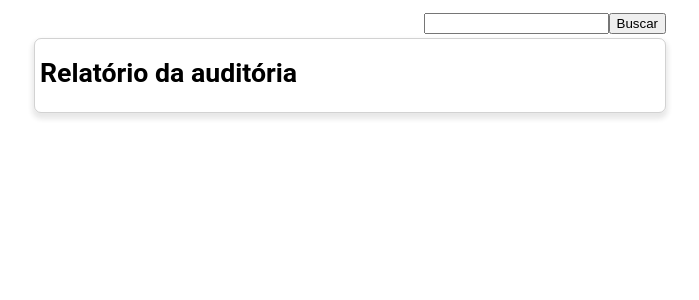
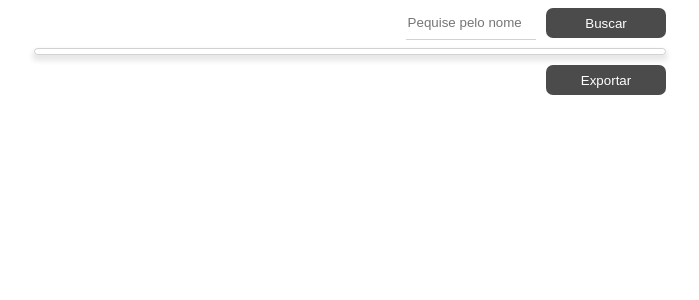
Before and after one commit to IsraelFrota/ideia-nextjs, a Next.js app: page /export in a window 1280 px wide. Shown: the top 300 px of the page, without its empty margins (290-989 px from the left). Built offline with nearby package versions, Linux system fonts and the light colour scheme.

Commit message:
bugs resolvidos

```diff
--- a/components/report/Seiketsu.jsx
+++ b/components/report/Seiketsu.jsx
@@ -30,6 +30,11 @@ function Seiketsu({ data }) {
 		<div className={style.report_data}>
 			<div className={style.report_title}>
 				<h3>Seiketsu</h3>
+				<p>
+					Seiketsu é o quarto passo da metodologia 5S, que se concentra em estabelecer e manter a ordem e
+					limpeza através da criação de procedimentos e rotinas, treinamento de funcionários e inspeções
+					regulares, visando manter a limpeza e organização a longo prazo.
+				</p>
 			</div>
 			<div className={style.report_row}>
 				<div className={style.report_cell}>
--- a/components/report/Seiri.jsx
+++ b/components/report/Seiri.jsx
@@ -7,6 +7,12 @@ function Seiri({ data }) {
 		<div className={style.report_data}>
 			<div className={style.report_title}>
 				<h3>Seiri</h3>
+				<p>
+					O senso de utilização é o primeiro passo da metodologia 5S, que se concentra em identificar e
+					separar itens necessários dos não necessários em um ambiente de trabalho. O objetivo é remover
+					itens não necessários para liberar espaço e melhorar a eficiência e organização do ambiente de
+					trabalho.
+				</p>
 			</div>
 			<div className={style.report_row}>
 				<div className={style.report_cell}>
--- a/components/report/Seiso.jsx
+++ b/components/report/Seiso.jsx
@@ -22,6 +22,14 @@ function Seiso({ data }) {
 		<div className={style.report_data}>
 			<div className={style.report_title}>
 				<h3>Seiso</h3>
+				<p>
+					Seiso é o terceiro passo da metodologia 5S e é traduzido como "limpeza" ou "higienização". Ele se
+					concentra em realizar uma limpeza completa e profunda do ambiente de trabalho, incluindo as
+					áreas que são normalmente ignoradas ou difíceis de limpar. O objetivo é remover toda a sujeira,
+					suor, e sujidade acumulada, para garantir que o ambiente de trabalho seja limpo e saudável para os
+					trabalhadores e para aumentar a eficiência e organização. Além disso, é uma oportunidade para
+					identificar problemas ocultos, como vazamentos, problemas elétricos, e problemas mecânicos.
+				</p>
 			</div>
 			<div className={style.report_row}>
 				<div className={style.report_cell}>
--- a/components/report/Seiton.jsx
+++ b/components/report/Seiton.jsx
@@ -6,6 +6,11 @@ function Seiton({ data }) {
 		<div className={style.report_data}>
 			<div className={style.report_title}>
 				<h3>Seiton</h3>
+				<p>
+					O senso de ordenação preza pela identificação e otimização de fluxos de trabalho, áreas de
+					trabalho, equipamentos e ferramentas, materiais, documentos, sinais, iluminação, limpeza,
+					segurança e espaço.
+				</p>
 			</div>
 			<div className={style.report_row}>
 				<div className={style.report_cell}>
--- a/components/report/Shitsuke.jsx
+++ b/components/report/Shitsuke.jsx
@@ -7,6 +7,11 @@ function Shitsuke({ data }) {
 		<div className={style.report_data}>
 			<div className={style.report_title}>
 				<h3>Shitsuke</h3>
+				<p>
+					Shitsuke é o quinto passo da metodologia 5S e é traduzido como “disciplina” ou “manutenção”. Ele
+					se concentra em tornar os procedimentos e rotinas estabelecidos no passo anterior (Seiketsu)
+					parte da rotina diária e incorporando-os na cultura organizacional.
+				</p>
 			</div>
 			<div className={style.report_row}>
 				<div className={style.report_cell}>
--- a/package.json
+++ b/package.json
@@ -21,6 +21,7 @@
   },
   "homepage": "https://github.com/IsraelFrota/ideia-nextjs#readme",
   "dependencies": {
+    "jspdf": "^2.5.2",
     "mongodb": "^6.12.0",
     "mongoose": "^8.8.4",
     "next": "^15.1.0",
--- a/pages/export.js
+++ b/pages/export.js
@@ -1,4 +1,5 @@
-import { useState } from "react";
+import { useRef, useState } from "react";
+import { jsPDF } from "jspdf";
 
 import AuditInfo from "../components/report/AuditInfo";
 import Seiri from "../components/report/Seiri";
@@ -8,12 +9,16 @@ import Seiketsu from "../components/report/Seiketsu";
 import Shitsuke from "../components/report/Shitsuke";
 import Result from "../components/report/Result";
 
+import Button from "../components/Button";
+
 import style from "../style/style.module.css";
 
 function ExportDocument() {
   const [query, setQuery] = useState('');
   const [result, setResult] = useState([]);
   const [loading, setLoading] = useState(false);
+
+  const contentRef = useRef();
 
   const searchAudited = async () => {
     if (!query) {
@@ -44,6 +49,21 @@ function ExportDocument() {
     }
   };
 
+  const handleExport = () => {
+    const doc = new jsPDF();
+
+    doc.html(contentRef.current, {
+      callback: function (doc) {
+        doc.save("relatorio.pdf");
+      },
+      margin: [10, 10, 10, 10],
+      x: 10,
+      y: 10,
+      width: 180,
+      windowWidth: 800,
+    });
+  };
+
   return (
     <div className={style.report_container}>
       <div className={style.report_content}>
@@ -52,20 +72,19 @@ function ExportDocument() {
             type="text"
             name={"search"}
             value={query}
+            placeholder="Pequise pelo nome"
             onChange={(e) => setQuery(e.target.value)}
           />
-          <button
-            type="button"
-            onClick={searchAudited}
+          <Button
+            label={loading ? 'Buscando...' : 'Buscar'}
+            handleChange={searchAudited}
             disabled={loading}
-          >
-            {loading ? 'Buscando...' : 'Buscar'}
-          </button>
+          />
         </div>
-        <div className={style.report}>
-          <h1>Relatório da auditória</h1>
+        <div className={style.report} ref={contentRef}>
           {result.length > 0 ?
             <>
+              <h1>Relatório da auditória</h1>
               <AuditInfo data={result[0]} />
               <Seiri data={result[0]} />
               <Seiton data={result[0]} />
@@ -77,6 +96,12 @@ function ExportDocument() {
             <></>
           }
         </div>
+        <div className={style.export_area}>
+          <Button
+            label={"Exportar"}
+            handleChange={handleExport}
+          />
+        </div>
       </div>
     </div>
   );
--- a/style/style.module.css
+++ b/style/style.module.css
@@ -288,7 +288,7 @@
 	border: 1px solid rgba(30, 30, 30, .2);
 	border-radius: 7px;
 
-	padding: 0px 5px 5px 5px;
+	padding: 0px 10px 5px 10px;
 	box-shadow: 0px 4px 5px 2px rgba(30, 30, 30, .1);
 	font-family: "Roboto", sans-serif;
 	font-size: 10pt;
@@ -304,12 +304,35 @@
 	width: 50%;
 }
 
+.export_area,
 .search_area {
 	display: flex;
 	justify-content: right;
 	align-items: center;
 
 	height: 30px;
+
+	margin-bottom: 10px;
+}
+
+.export_area {
+	margin-top: 10px;
+}
+
+.search_area input {
+	margin-right: 10px;
+	width: 20%;
+
+	border: none;
+	border-bottom: 1px solid rgba(30, 30, 30, .2);
+
+	height: 30px;
+}
+
+.search_area input:focus {
+	outline: none;
+	border-bottom: 1px solid rgba(255, 166, 0, 0.5);
+	box-shadow: 1px 3px 5px rgba(30, 30, 30, .1);
 }
 
 .content_body {
@@ -319,7 +342,7 @@
 }
 
 .report_data {
-	border: 1px solid rgba(30, 30, 30, .2);
+	border-bottom: 1px solid rgba(30, 30, 30, .2);
 	border-radius: 7px;
 	padding: 5px;
 	margin-bottom: 6px;
@@ -327,20 +350,28 @@
 
 .report_title {
 	display: flex;
+	flex-direction: column;
 	justify-content: center;
 	align-items: center;
+}
+
+.report_title P {
+	text-align: justify;
+	margin-top: 0;
 }
 
 .report_row {
 	display: flex;
 	flex-direction: column;
+
+	background-color: #fff;
 }
 
 .report_cell {
 	display: flex;
 	justify-content: space-between;
 	width: 100%;
-	height: 30px;
+	height: auto;
 }
 
 .report_item {
@@ -349,6 +380,8 @@
 	align-items: center;
 	border: 1px solid rgba(30, 30, 30, .2);
 	width: 50%;
+	padding-top: 7px;
+	padding-bottom: 7px;
 	margin: 0;
 }
 
```
Also changed, not shown: 1 other file (tests, documents, lock files or other folders).
